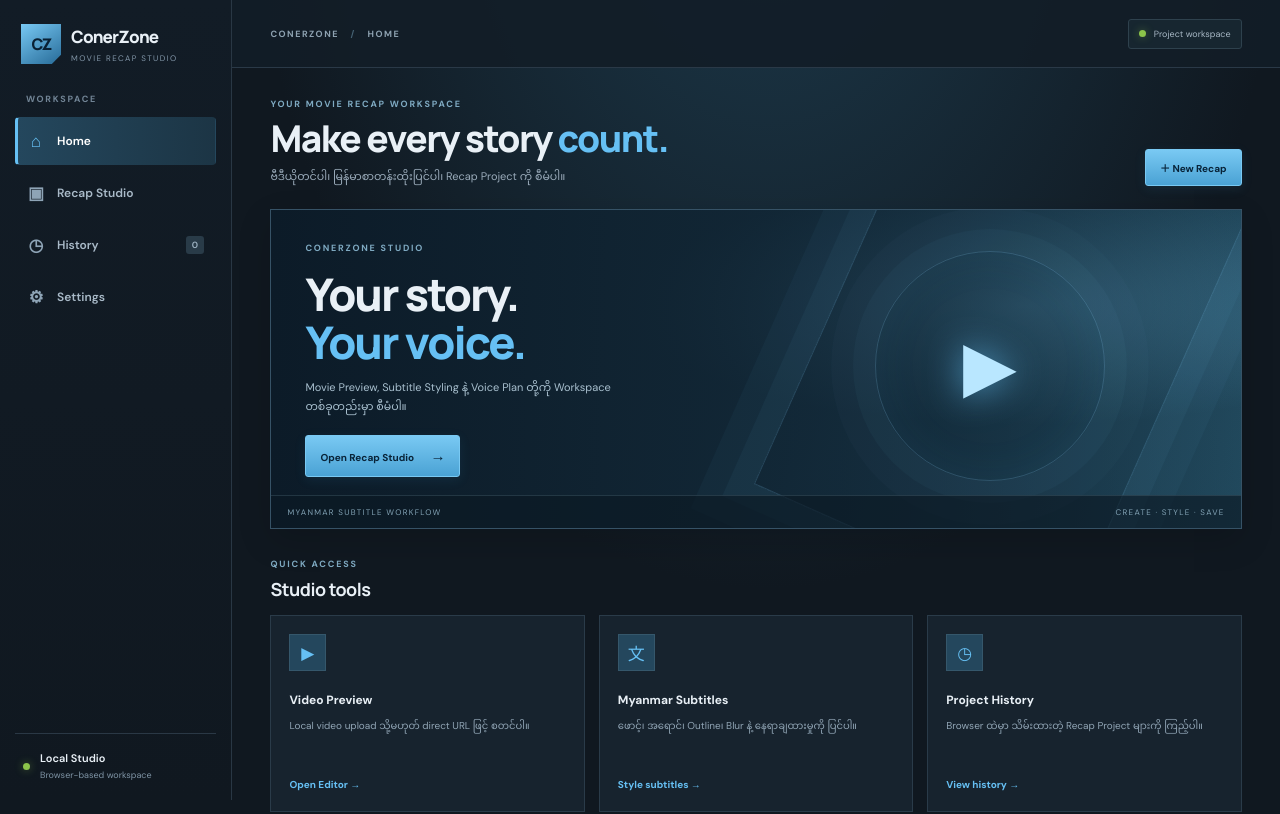
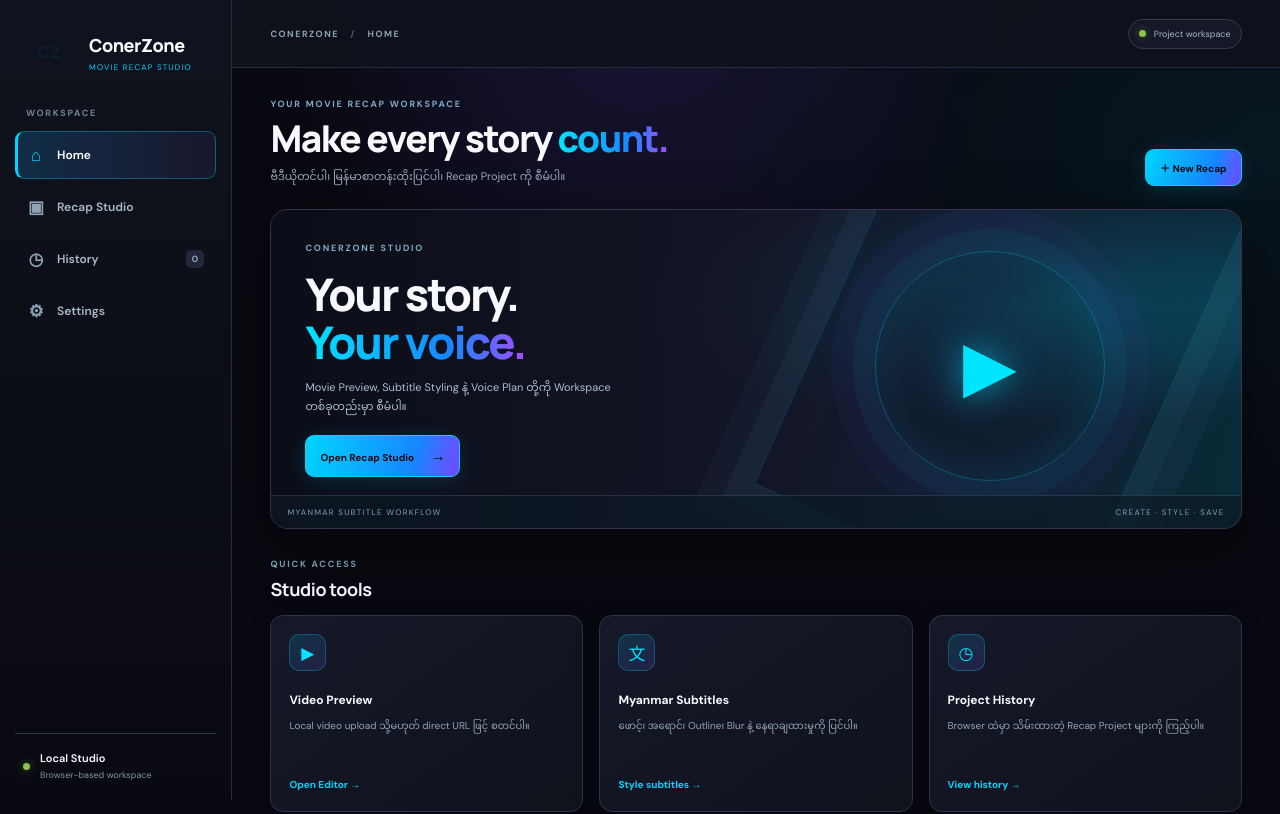
Before and after one commit to Kajonvip/ConerZone, a Next.js app: page / in a window 1280 px wide. Shown: the top 814 px of the page. Built offline with nearby package versions, Linux system fonts and the light colour scheme.

Commit message:
Redesign ConerZone UI with neon cinema theme

```diff
--- a/app/globals.css
+++ b/app/globals.css
@@ -1,5 +1,5 @@
 @import url('https://fonts.googleapis.com/css2?family=DM+Sans:wght@400;500;600;700&family=Manrope:wght@400;500;600;700;800&display=swap');
-:root{--bg:#101820;--panel:#18232e;--panel2:#1d2a37;--line:#2b3a49;--text:#e9f0f6;--muted:#9aaaba;--blue:#66c0f4;--blue2:#2d7eaf;--green:#a4d007}
+:root{--bg:#090b12;--panel:#141722;--panel2:#1b1f2d;--line:#303445;--text:#f6f7fb;--muted:#a7aabb;--blue:#00d5ff;--blue2:#087ee8;--green:#ffd400}
 *{box-sizing:border-box}
 html,body{margin:0;min-height:100%;background:var(--bg);color:var(--text);font-family:'DM Sans',Arial,sans-serif}
 body{background:radial-gradient(ellipse at 60% -20%,#1d3b4d 0,transparent 48%),var(--bg)}
@@ -176,3 +176,43 @@ button:focus-visible,input:focus-visible,textarea:focus-visible,select:focus-vis
 @media(max-width:1000px){.settings-layout{grid-template-columns:minmax(0,1.2fr) minmax(230px,.8fr)}.settings-overview-card{padding:12px;gap:9px}.settings-symbol{width:32px;height:32px}}
 @media(max-width:800px){.settings-overview{grid-template-columns:1fr;gap:8px}.settings-overview-card{padding:12px}.settings-layout{grid-template-columns:1fr}.settings-layout .settings-card{padding:14px}.settings-section-head{gap:9px}.settings-section-head h2{font-size:15px}.settings-pill{font-size:7px}.settings-actions{align-items:stretch}.settings-actions button{flex:1}.settings-page .welcome-row{align-items:flex-start}.settings-page .welcome-row>.btn-secondary{max-width:130px;white-space:nowrap}}
 @media(max-width:390px){.settings-section-head{flex-wrap:wrap}.settings-pill{margin-left:47px;margin-top:-13px}.settings-actions button{width:100%;flex-basis:100%}.secret-input .btn-secondary{padding:8px}.settings-overview-card strong{font-size:10px}}
+
+
+/* ConerZone visual refresh — logo-led neon cinema palette */
+:root{--bg:#080910;--panel:#121521;--panel2:#191d2c;--line:#2a2e40;--text:#f8f9ff;--muted:#a9aec2;--blue:#00d5ff;--blue2:#0878ff;--green:#ffd500}
+html,body{background:#080910;color:#f8f9ff}
+body{background:radial-gradient(ellipse at 50% -20%,#1c1740 0,transparent 42%),radial-gradient(ellipse at 100% 15%,#063b4a44,transparent 34%),#080910}
+.studio-shell{background:transparent}
+.studio-sidebar{background:linear-gradient(180deg,#10121d,#090a11);border-right:1px solid #2b2e41}
+.brand-lockup{gap:12px;padding-bottom:27px}
+.brand-mark{width:56px;height:56px;clip-path:none;border-radius:15px;background:transparent;overflow:hidden;letter-spacing:0}
+.brand-mark img,.brand-logo{display:block;width:100%;height:100%;object-fit:contain}
+.brand-lockup strong{font-size:18px;letter-spacing:-.5px}
+.brand-lockup small{color:#00d5ff;letter-spacing:1.2px}
+.nav-item{border-radius:9px}
+.nav-item.active{background:linear-gradient(90deg,#102d45,#19172e);border:1px solid #00d5ff55;border-left:3px solid #00d5ff}
+.nav-item.active>span{color:#00d5ff}
+.studio-topbar{background:#0e101beF;border-bottom-color:#282c3e}
+.top-status{border-radius:999px;background:#151827;border-color:#34384d}
+.page-wrap{max-width:1600px}
+.welcome-row h1 em,.home-hero h2 em{background:linear-gradient(90deg,#00e5ff,#1687ff 65%,#a14dff);-webkit-background-clip:text;background-clip:text;color:transparent}
+.btn-primary{border:1px solid #00d5ff;background:linear-gradient(105deg,#00d5ff,#1687ff 70%,#7747ff);color:#050913;border-radius:9px;box-shadow:0 4px 22px #00d5ff24}
+.btn-secondary{border-radius:9px;background:#191c2b;border-color:#363b51}
+.home-hero{border:1px solid #39314e;border-radius:18px;background:linear-gradient(115deg,#111321 0%,#191a32 50%,#082d3b 100%);box-shadow:0 18px 60px #0006}
+.home-hero:before{background:linear-gradient(90deg,#0b0d18 0%,#111321ef 38%,#10182b88 70%,#08202a22 100%),radial-gradient(ellipse at 80% 30%,#00d5ff45,transparent 38%)}
+.home-hero:after{border-color:#00d5ff2b}
+.hero-decoration{border-color:#00d5ff50;box-shadow:0 0 0 22px #00d5ff0c,0 0 0 44px #7b4dff0b,inset 0 0 45px #00d5ff19}
+.hero-decoration span{color:#00e5ff;text-shadow:0 0 35px #00d5ffaa}
+.tool-cards{gap:16px}
+.tool-card,.panel,.settings-card{background:linear-gradient(145deg,#151827,#10121c);border:1px solid #2e3348;border-radius:13px;box-shadow:0 8px 28px #0002}
+.tool-card:hover{border-color:#00d5ff88}
+.tool-icon{border-radius:10px;background:linear-gradient(145deg,#103344,#232047);border-color:#00d5ff44;color:#00e5ff}
+.notice-strip{border-radius:10px;background:#111b29;border-color:#254254}
+.nav-item b{border-radius:5px;background:#23263a}
+.video-stage{border-radius:12px;border-color:#34394e}
+.video-placeholder{background:radial-gradient(ellipse at center,#18233a,#090b12 72%)}
+.subtitle-overlay:active{outline-color:#00d5ff}
+.project-name-row{border-radius:10px;background:#121521;border-color:#2e3348}
+.field-label input:focus,.field-label textarea:focus,.field-label select:focus,.url-entry input:focus{border-color:#00d5ff}
+.settings-card h2,.panel-head h2,.section-title h2{letter-spacing:-.4px}
+@media(max-width:700px){.brand-mark{width:39px;height:39px}.home-hero{border-radius:13px}.tool-card,.panel,.settings-card{border-radius:10px}}
```
